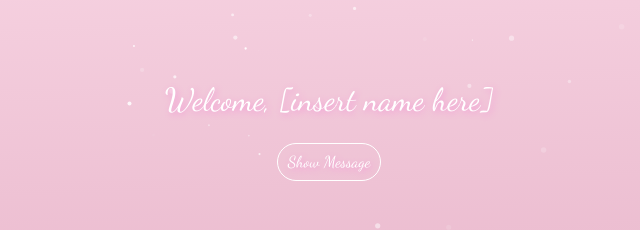
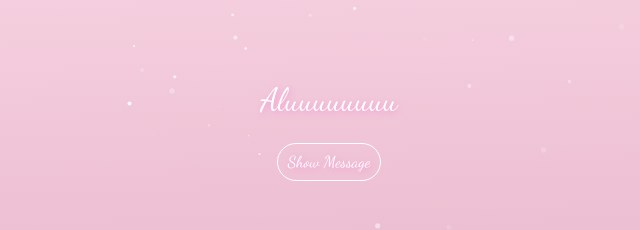
Before and after one commit to araz26/giftt, a plain HTML site: page index.html in a window 1280 px wide. Shown: the part 269-499 px from the top of the page, 311-951 px from the left. Drawn offline with nearby package versions, Linux system fonts and the light colour scheme.

Commit message:
Update index.html

```diff
--- a/index.html
+++ b/index.html
@@ -20,7 +20,7 @@
   <!-- <div id="particles-js"></div> -->
     <div class="row h-100 justify-content-center align-items-center">
       <div class="col-12 text-center">
-        <h2 id="message" class="animated fadeInDown">Welcome, [insert name here]</h2>
+        <h2 id="message" class="animated fadeInDown">Aluuuuuuuu</h2>
         <button class="btn btn-outline-pink btn-pill animated fadeInUp mt-3" onclick="showMessage()">Show Message</button>
       </div>
     </div>
```
